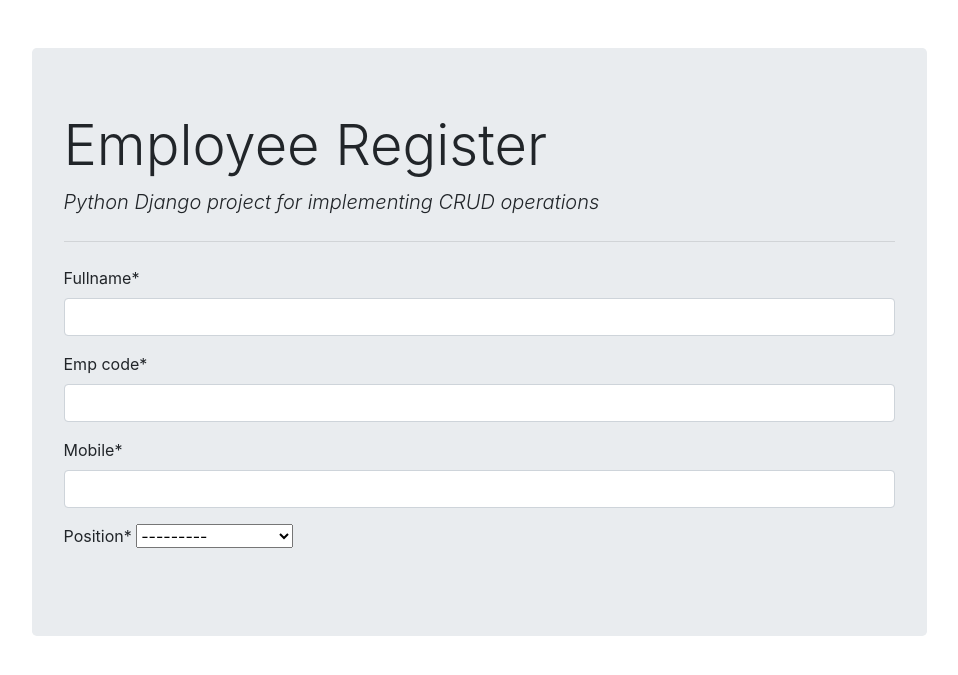
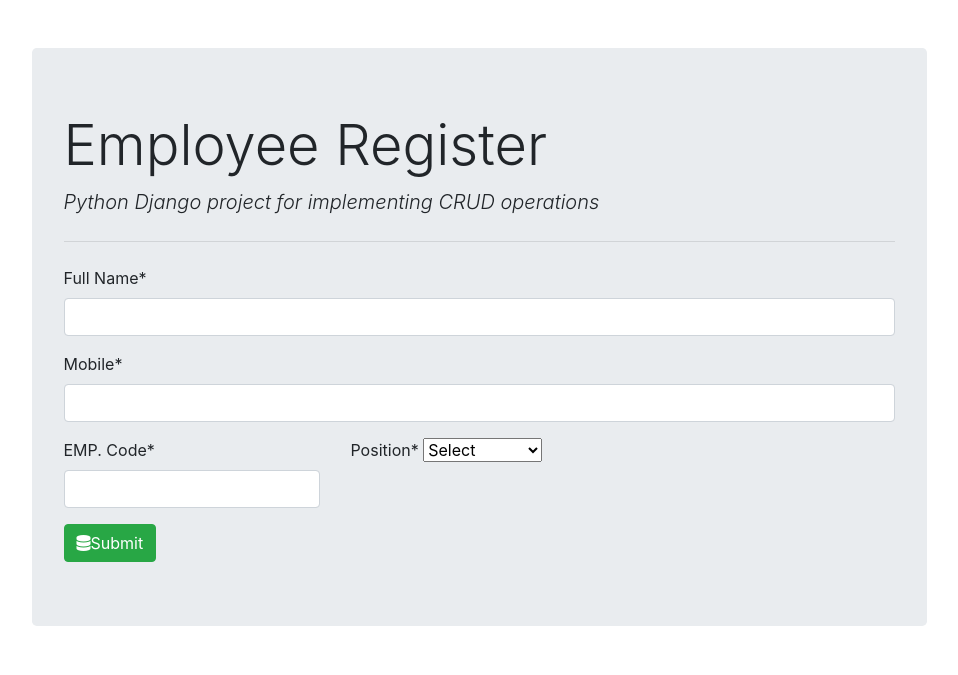
Before and after one commit to Josephat-S/Employee-management-system-with-CRUD-using-Django-and-PostgreSQL, a Django app: page /employee/ in a window 1280 px wide. Shown: the top 675 px of the page, without its empty margins (161-1119 px from the left). Run offline with Django 5.2, Linux system fonts and the light colour scheme; tables that the repository leaves empty hold one stand-in row (values such as "Sample post"); some libraries are stand-ins or nearby versions.

Commit message:
Added codes for formatting forms

```diff
--- a/employee_register/forms.py
+++ b/employee_register/forms.py
@@ -4,3 +4,11 @@ class EmployeeForm(forms.ModelForm):
     class Meta:
         model = Employee
         fields = '__all__'
+        labels = {
+            'fullname': 'Full Name',
+            'emp_code': 'EMP. Code'
+        }
+
+    def __init__(self, *args, **kwargs):
+        super(EmployeeForm, self).__init__(*args, **kwargs)
+        self.fields['position'].empty_label = "Select"
--- a/employee_register/models.py
+++ b/employee_register/models.py
@@ -3,6 +3,9 @@ from django.db import models
 # Create your models here.
 class Position(models.Model):
     title = models.CharField(max_length=50)
+
+    def __str__(self):
+        return self.title
 class Employee(models.Model):
     fullname = models.CharField(max_length=100)
     emp_code = models.CharField(max_length=3)
--- a/employee_register/templates/employee_register/employee_form.html
+++ b/employee_register/templates/employee_register/employee_form.html
@@ -4,6 +4,16 @@
 {% block content %}
 <form action="" method="post" autocomplete="off">
     {% csrf_token %}
-    {{form|crispy}}
+    {{form.fullname|as_crispy_field}}
+    {{form.mobile|as_crispy_field}}
+    <div class="row">
+        <div class="col-md-4">
+            {{form.emp_code|as_crispy_field}}
+        </div>
+        <div class="col-md-8">
+            {{form.position|as_crispy_field}}
+        </div>
+    </div>
+    <button type="submit" class="btn btn-success"><i class="fas fa-database"></i>Submit</button>
 </form>
 {% endblock content %}
```
